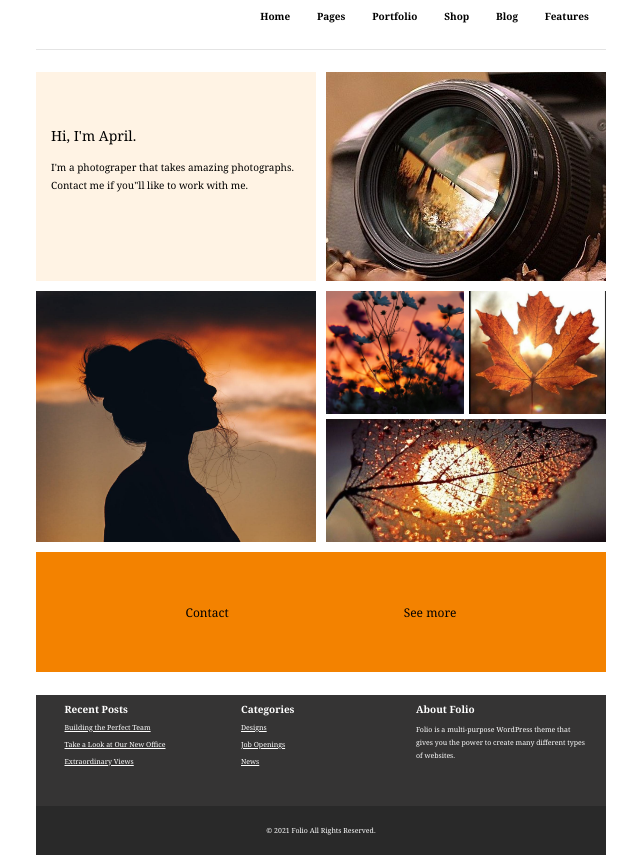
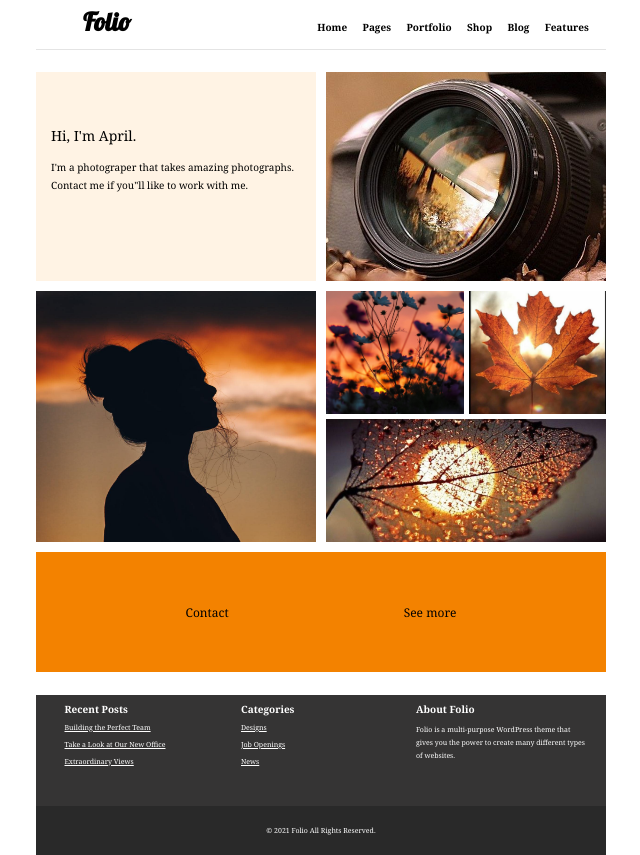
Before and after one commit to Tu15tu/Foundation-Program, a plain HTML site: page index.html in a window 1280 px wide. Shown: the whole page, without its empty margins (319-959 px from the left). Drawn offline with Linux system fonts and the light colour scheme.

Commit message:
Created index.html, style.css and images files
description

```diff
--- a/index.html
+++ b/index.html
@@ -4,12 +4,15 @@
     <meta charset="UTF-8">
     <meta http-equiv="X-UA-Compatible" content="IE=edge">
     <meta name="viewport" content="width=device-width, initial-scale=1.0">
-    <title>Portfolio Sample
+    <title>Portfolio
     </title>
     <link rel="stylesheet" href="style.css">
+    <link rel="preconnect" href="https://fonts.gstatic.com">
+    <link href="https://fonts.googleapis.com/css2?family=Lobster&display=swap" rel="stylesheet">
 </head>
 <body>
 <nav>
+    <a class="name" href="#">Folio</a>
     <a class="change" href="#">home</a>
     <a class="change" href="#">pages</a>
     <a class="change" href="#">portfolio</a>
--- a/style.css
+++ b/style.css
@@ -18,13 +18,18 @@ nav {
     padding-top: 1%;
     padding-bottom: 0.5%;
 }
+.name {
+    font-family: 'Lobster', cursive;
+    font-size: 15px;
+    padding-right: 10%;
+}
 nav a{
     font-family: Cambria, Cochin, Georgia, Times, 'Times New Roman', serif;
     font-size: 10px;
     text-decoration: none;
     color: black;
     text-transform: capitalize;
-    margin: 2%;
+    margin: 1%;
     font-weight: bold;
 }
 #adjust {
@@ -169,4 +174,8 @@ footer {
          margin-left: auto;
          margin-right: auto;
      }
+     .name {
+        font-size: 25px;
+        padding-right: 30%;
     }
+    }
```
